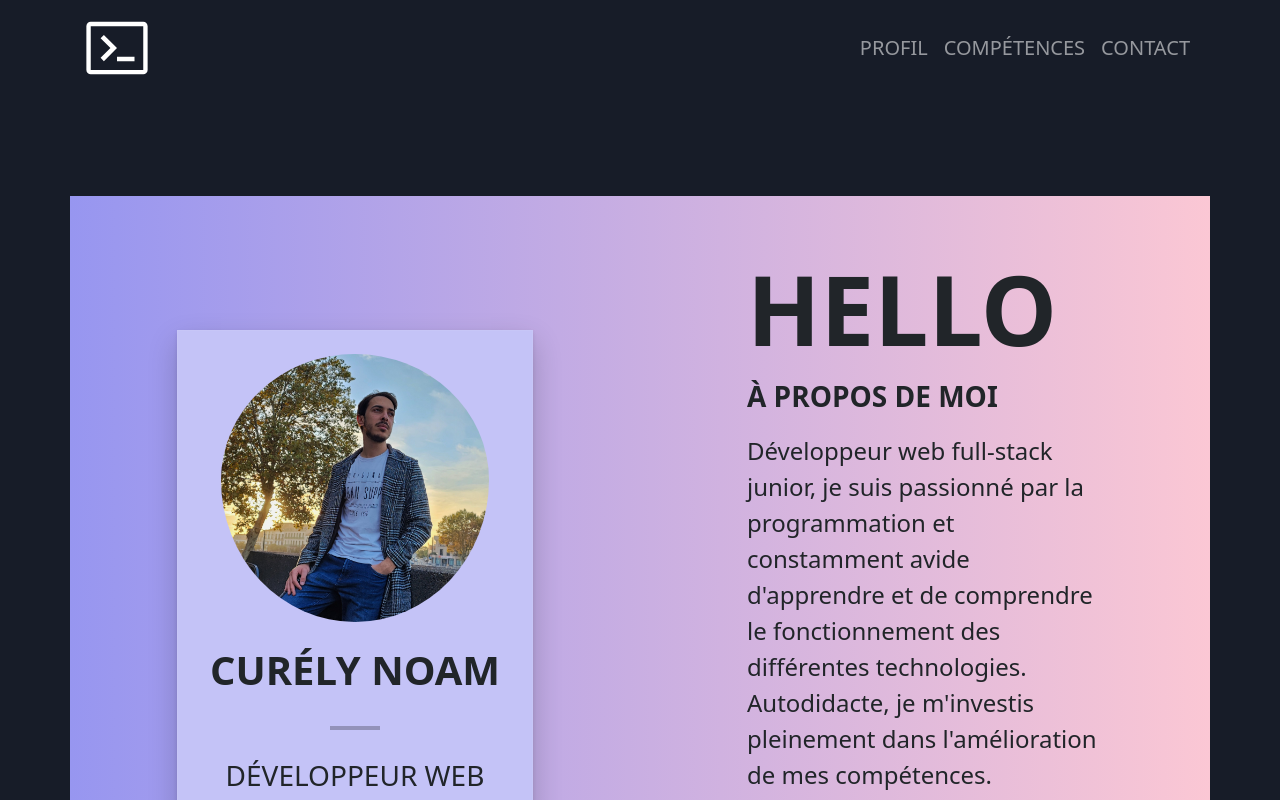
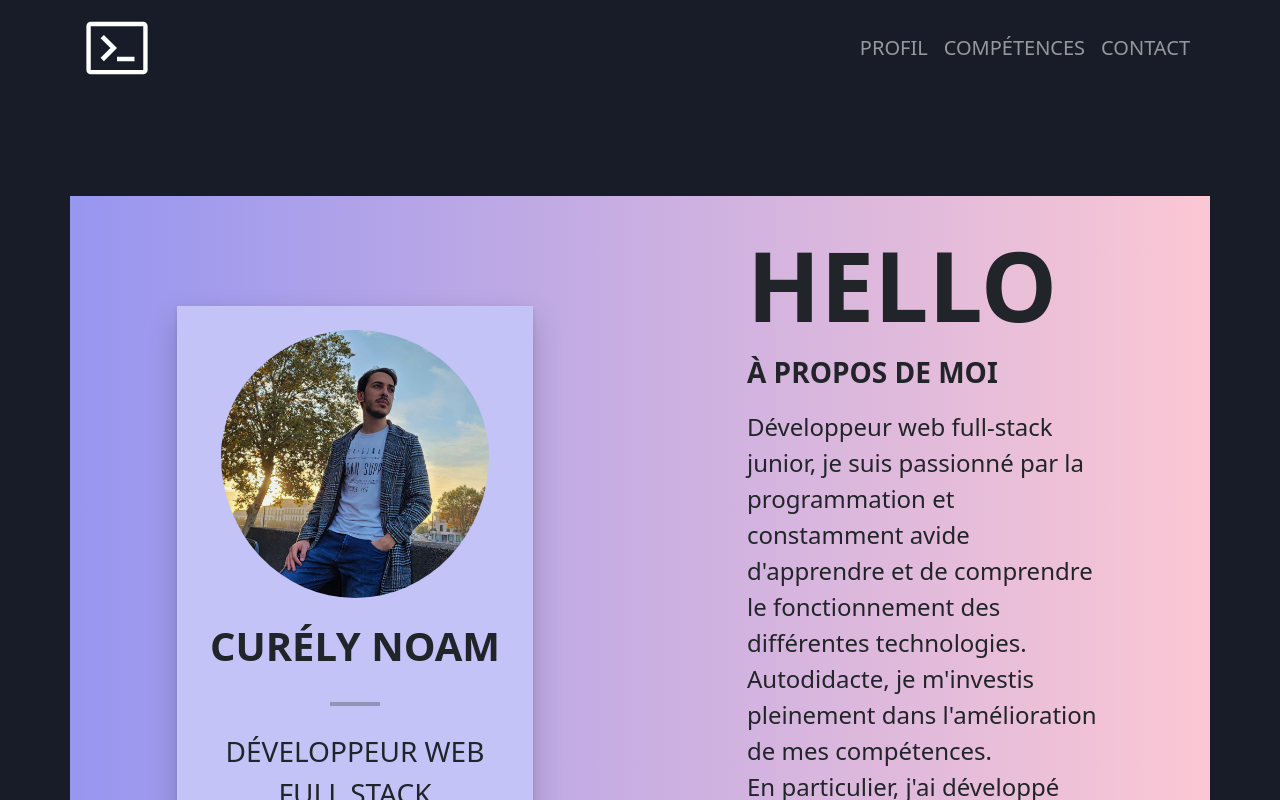
Before and after one commit to NoamCurely/curelynoam, a React (Vite) app in the folder portfolio/: page / in a window 1280 px wide. Shown: the top 800 px of the page. Built offline with nearby package versions, Linux system fonts and the light colour scheme.

Commit message:
suppression de la marge hauteur

```diff
--- a/portfolio/src/Component/Profil/CardProfil.jsx
+++ b/portfolio/src/Component/Profil/CardProfil.jsx
@@ -16,7 +16,7 @@ export default function CardProfil() {
         <>
             <Container id="profil" className="contain">
                 <Row className="row_profil">
-                    <Col className="col-xl-4 col-lg-7 col-md-5 align-self-center mt-5 col_test d-flex justify-content-center">
+                    <Col className="col-xl-4 col-lg-7 col-md-5 align-self-center col_test d-flex justify-content-center">
                         <Card className=" rounded-0 border-0 card_profil">
                             <Card.Img src={picture} className="profil_image"/>
                             <Card.Body>
@@ -38,7 +38,7 @@ export default function CardProfil() {
                             </Card.Body>
                         </Card>
                     </Col>
-                    <Col className="col-xl-4 col-lg-5 col-md-6 align-self-center mt-5">
+                    <Col className="col-xl-4 col-lg-5 col-md-6 align-self-center">
                         <h1 className="text-uppercase fw-bold profil_title">hello</h1>
                         <p className="fs-3 fw-bold text-uppercase">à propos de moi</p>
                         <div>
```
